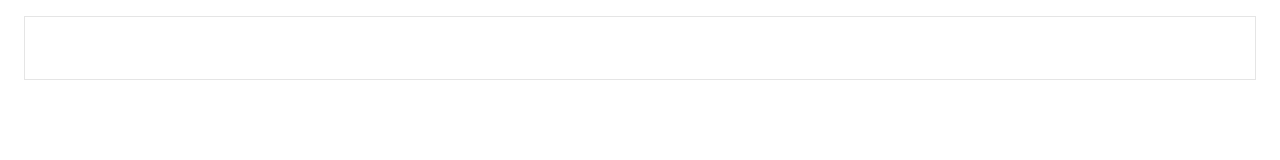
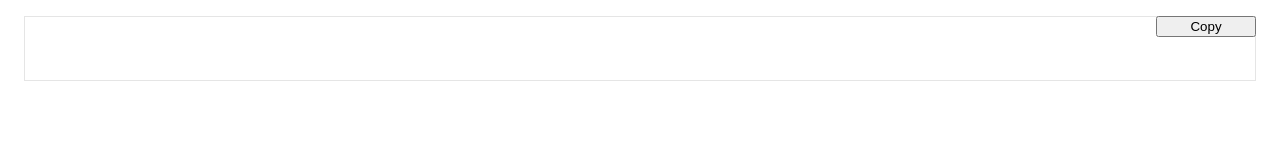
Before and after one commit to dance2die/easy-github, a browser extension: page src/page_action/page_action.html in a window 1280 px wide. Drawn offline with Linux system fonts and the light colour scheme.

Commit message:
➕ Added a 'copy' to clipboard button

```diff
--- a/src/page_action/page_action.html
+++ b/src/page_action/page_action.html
@@ -2,23 +2,33 @@
 <html>
   <head>
     <style>
-      button {
-        height: 30px;
-        width: 30px;
-        outline: none;
+      pre {
+        margin: 1rem;
+        padding: 0 2em 0;
+        border: 1px solid rgba(0, 0, 0, 0.1);
+        font-size: 1.15rem;
       }
 
-      pre {
-        margin: 1rem;
-        padding: 1rem 2rem 1rem 0;
-        border: 1px solid rgba(0, 0, 0, 0.1);
+      #fork_sync {
+        position: relative;
+      }
+
+      #copy {
+        position: absolute;
+        right: 0;
+        top: 0;
+        margin-right: 1rem;
+        width: 100px;
       }
     </style>
   </head>
   <body>
-    <pre id="fork_sync">
-      <code id="url" />
-    </pre>
+    <div id="fork_sync">
+      <pre>
+        <button id="copy" type="button">Copy</button>
+        <code id="url"></code>
+      </pre>
+    </div>
 
     <script src="popup.js"></script>
   </body>
--- a/src/page_action/popup.js
+++ b/src/page_action/popup.js
@@ -25,6 +25,9 @@
 //     console.log(`tabs`, tabs);
 //   }
 // );
+
+const urlEl = document.getElementById("url");
+const forkSyncEl = document.getElementById("fork_sync");
 
 chrome.tabs.query(
   { active: true, windowId: chrome.windows.WINDOW_ID_CURRENT },
@@ -63,8 +66,6 @@ chrome.tabs.query(
 
     chrome.tabs.executeScript(tabId, { code }, function(result) {
       const { forkUrl, url, href } = result[0];
-      const urlEl = document.getElementById("url");
-      const forkSyncEl = document.getElementById("fork_sync");
 
       if (forkUrl) {
         urlEl.innerText = `
@@ -77,7 +78,7 @@ chrome.tabs.query(
           git fetch upstream
           git branch --set-upstream-to=upstream/master master`;
       } else {
-        forkSyncEl.innerText = `Nothing to sync here`;
+        forkSyncEl.innerHTML = `<pre>Nothing to sync here</pre>`;
         // git remote add upstream ${href}
         // git fetch upstream
         // git branch --set-upstream-to=upstream/master master`;
@@ -96,6 +97,21 @@ chrome.tabs.query(
     //   git fetch upstream
     //   git branch --set-upstream-to=upstream/master master`;
     // });
+
+    document.getElementById("copy").addEventListener("click", e => {
+      let code = urlEl.innerText
+        .split("\n")
+        // Get rid of new lines
+        .filter(_ => _.replace(/\s+/g, ""))
+        .map(c => c.trim())
+        .join("\n");
+
+      // alert(`"${code}"`);
+      navigator.clipboard
+        .writeText(code)
+        .then(() => alert("Copied to clipboard~"))
+        .catch(() => alert("Failed to copy to clipboard..."));
+    });
   }
 );
 
```
